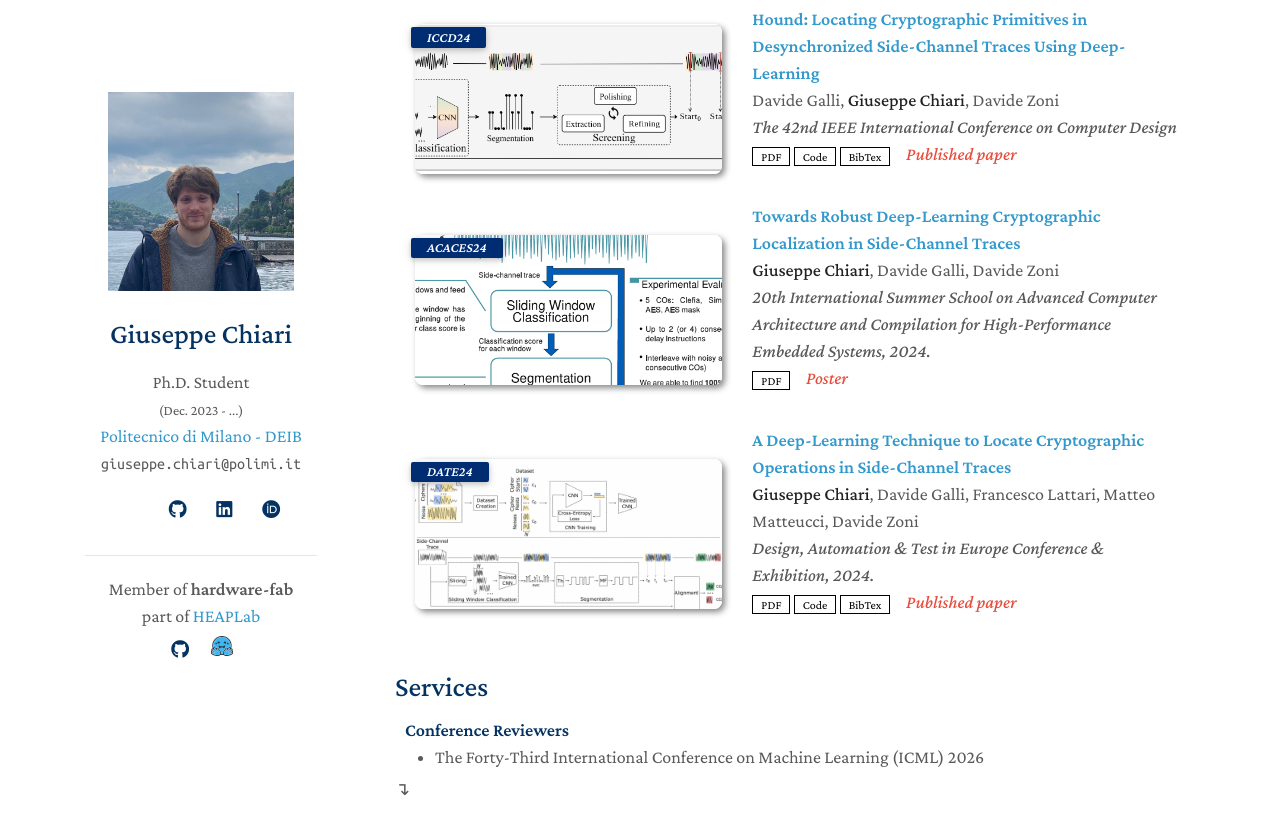
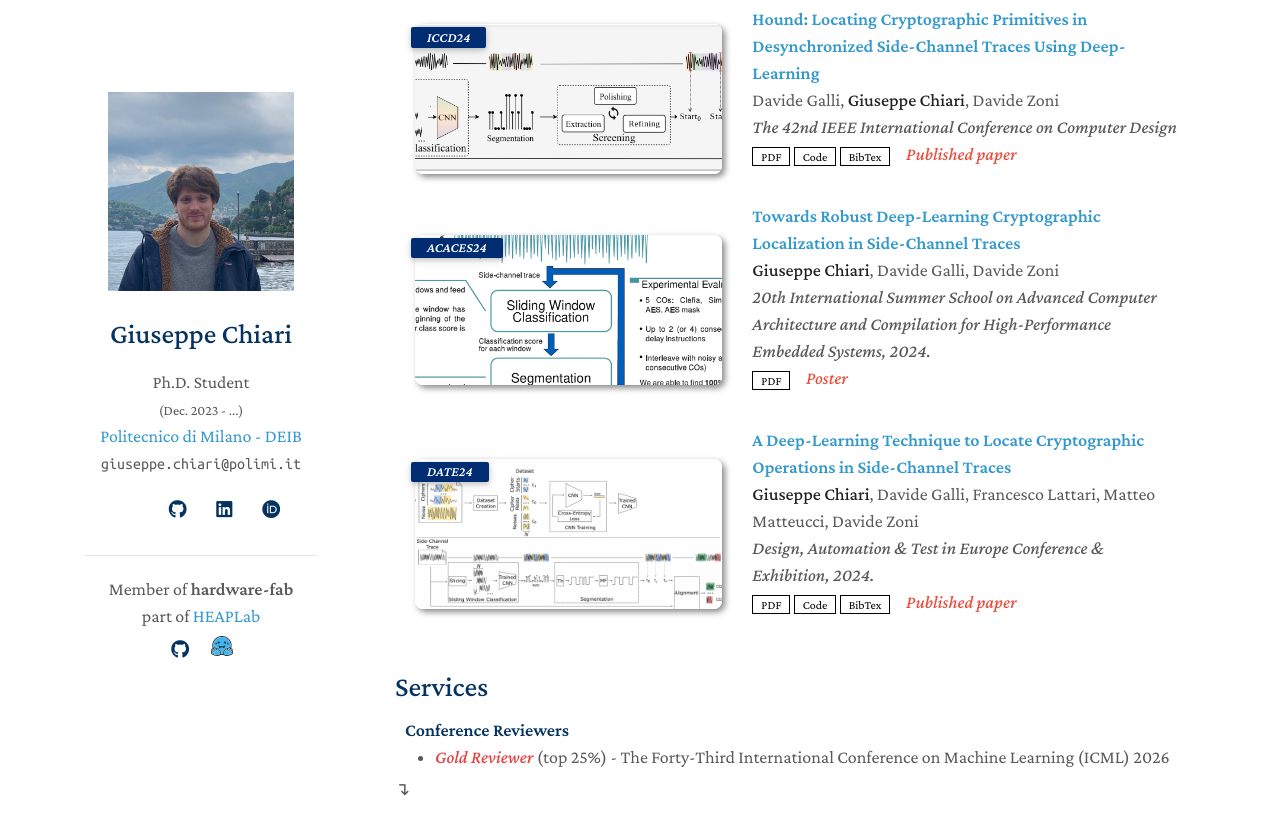
Before and after one commit to giuseppe-chiari/giuseppe-chiari.github.io, a Jekyll site: the page built from index.md, in a window 1280 px wide and 900 px high, scrolled down 1159 px. Shown: the top 834 px of the window. Built offline with Jekyll 4.4.1, drawn with Linux system fonts in a browser that asks for light colours; nearby versions of some CDN libraries; a style sheet for code colours, icons or effects is not loaded; our own code applies the rules of GitHub Pages for plain Markdown files.

Commit message:
ICML 2026 gold reviewer.

```diff
--- a/_includes/services.md
+++ b/_includes/services.md
@@ -3,7 +3,7 @@
 <h4 style="margin:0 10px 0;">Conference Reviewers</h4>
 
 <ul style="margin:0 0 5px;">
-  <li><a href="https://icml.cc/" target="_blank" ><autocolor>The Forty-Third International Conference on Machine Learning (ICML) 2026</autocolor></a></li>
+  <li><i style="color:#e73d3c">Gold Reviewer</i> (top 25%) -  <a href="https://icml.cc/" target="_blank" ><autocolor>The Forty-Third International Conference on Machine Learning (ICML) 2026</autocolor></a></li>
 </ul>
 
 <!--<h4 style="margin:0 10px 0;">Journal Reviewers</h4>
```
